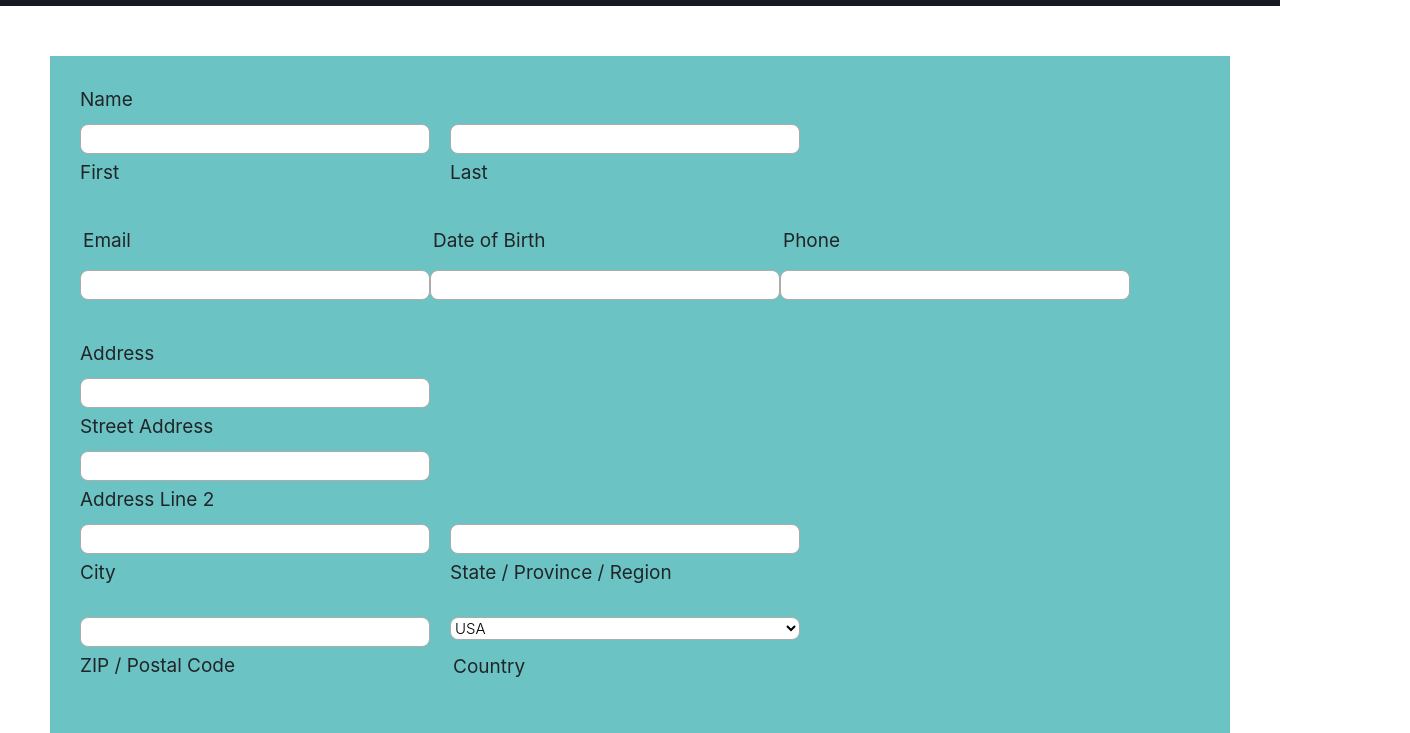
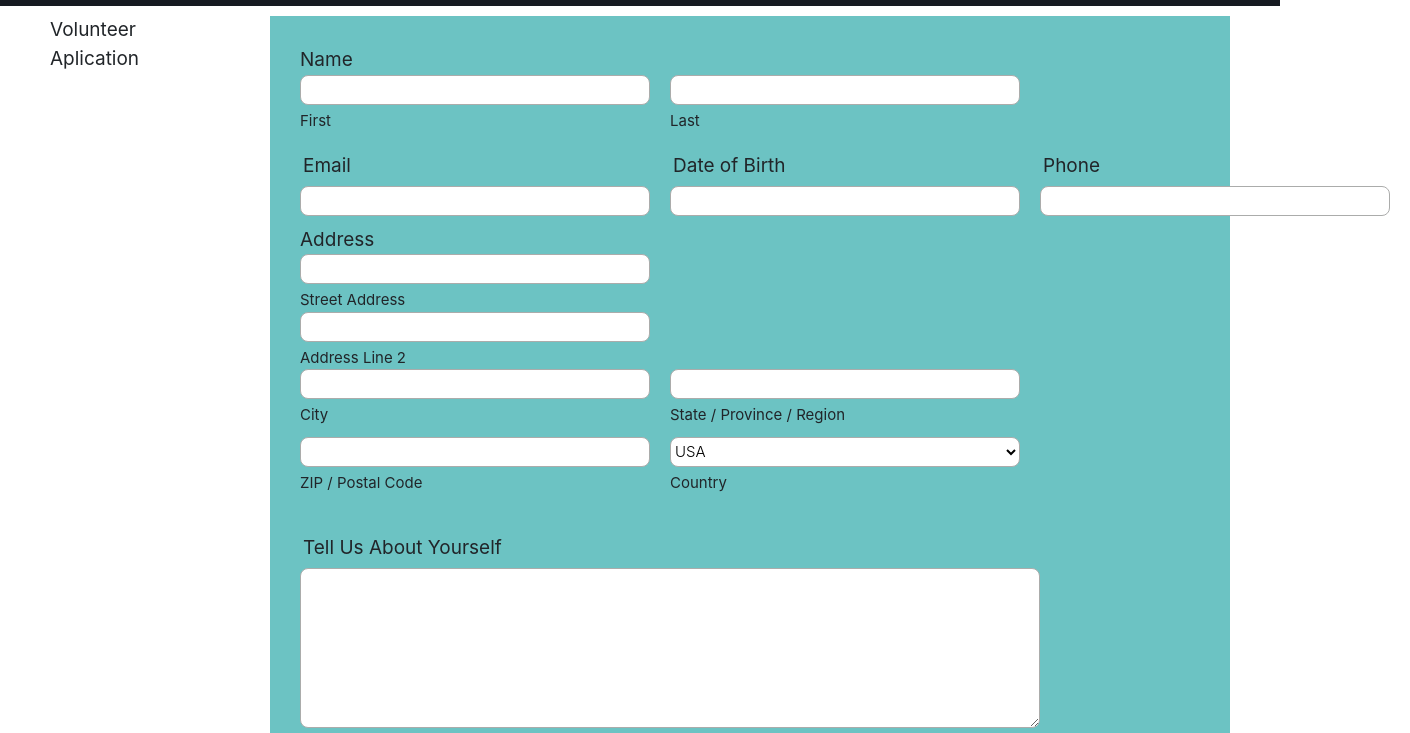
Before and after one commit to nzucconi/MiVoluntario, a website: page pages/volunteer.html in a window 1280 px wide. Shown: the part 62-795 px from the top of the page, 1410 px wide, since content can reach past the window. Drawn offline with Linux system fonts and the light colour scheme; files whose address does not match are found by name.

Commit message:
Adjusting structure

```diff
--- a/pages/volunteer.html
+++ b/pages/volunteer.html
@@ -44,17 +44,18 @@
 		</div>
 <!-----------------I WANT TO VOLUNTEER SECTION------>
 		<div class="maincontact">
+			<p>Volunteer Aplication</p>
 			<div class="contactInfo">
 				<form action="" method="POST" enctype="multiplat/form-data">
 					<label>Name</label>
 					<div class="tempinfo">
 						<div class="tempname">
 							<input required type="text" name="name">
-							<label>First</label>
+							<label class="font-size-small">First</label>
 						</div>
 						<div class="tempname">
 							<input required type="text" name="name">
-							<label>Last</label>
+							<label class="font-size-small">Last</label>
 						</div>
 					</div>
 					<div class="tempinfo">
@@ -74,26 +75,26 @@
 					<label>Address</label>
 					<div class="tempname">
 						<input required type="text" name="name">
-						<label>Street Address</label>
+						<label class="font-size-small">Street Address</label>
 					</div>
 					<div class="tempname">
 						<input required type="text" name="name">
-						<label>Address Line 2</label>
+						<label class="font-size-small">Address Line 2</label>
 					</div>
 					<div class="tempinfo">
 						<div class="tempname">
 							<input required type="text" name="name">
-							<label>City</label>
+							<label class="font-size-small">City</label>
 						</div>
 						<div class="tempname">
 							<input required type="text" name="name">
-							<label>State / Province / Region</label>
+							<label class="font-size-small">State / Province / Region</label>
 						</div>
 					</div>
 					<div class="tempinfo">
 						<div class="tempname">
 							<input required type="text" name="name">
-							<label>ZIP / Postal Code</label>
+							<label class="font-size-small">ZIP / Postal Code</label>
 						</div>
 						<div class="tempselect">
 							<select class="font-size-small font-weight-light">
@@ -101,16 +102,15 @@
 								<option>Canada</option>
 								<option>Mexico</option>
 							</select>
-							<label>Country</label>
+							<label class="font-size-small">Country</label>
 						</div>
 					</div>
-					<label>Address</label>
 					<div class="tempmessage focus">
-						<label>Mensaje</label>
+						<label>Tell Us About Yourself</label>
 						<textarea></textarea>
 					</div>
 					<div class="maincontact__send maincontact__send--animated">
-						<input type="submit" name="sube_form" value="Enviar">
+						<input type="submit" name="sube_form" value="Send">
 					</div>
 				</form>
 			</div>
--- a/scss/_banner.scss
+++ b/scss/_banner.scss
@@ -30,7 +30,7 @@
 				padding: 10px;
 				width: 50%;
 				height: 22%;
-				background-color: #97c3ff;
+				background-color: #e2524d;
 				.banner-box__logo{
 					flex: 1;
 				}
--- a/scss/_contact.scss
+++ b/scss/_contact.scss
@@ -2,16 +2,23 @@
 	display: flex;
 	flex-direction: row;
 	min-height: 400px;
-	width: 100%;
+	p{
+		margin-left: 50px;
+		margin-top: 10px;
+	}
+	label{
+		margin-bottom: 0;
+	}
 	.contactInfo{
 		background-color: #6cc3c3;
 		flex: 3;
-		margin: 50px;
+		margin: 10px 50px;
 		padding: 30px;
+		width: 75%;
 		.tempinfo{
 			display: flex;
 			flex-direction: row;
-			padding-bottom: 20px;
+			padding-bottom: 10px;
 		}
 		.tempname{
 			display: flex;
@@ -29,7 +36,7 @@
 		.tempemail{
 			display: flex;
 			flex-direction: column;
-			padding-bottom: 20px;
+			padding-right: 20px;
 			input{
 				width: 350px;
 				height: 30px;
@@ -46,16 +53,17 @@
 			select{
 				width: 350px;
 				background-color: rgb(255, 255, 255);
+    			height: 30px;
 			}
 			label{
-				padding: 13px 0px 5px 3px;
+				padding-top: 5px;
 			}
 		}
 		.tempmessage{
 			display: flex;
 			flex-direction: column;
 			label{
-				padding: 20px 0px 5px 3px;
+				padding: 10px 0px 5px 3px;
 			}
 			textarea{
 				width: 740px;
@@ -75,10 +83,10 @@
 	.contactBanner{
 		background-color: $bgColor;
 		flex: 2;
+		margin: 10px 0px;
 		.contactBanner-box{
-			height: 70%;
+			height: 90%;
 			width: 80%;
-			margin: 50px 0px auto;
 			padding: 20px;
 			background-color: #f0b0e8;
 		}
```
Also changed, not shown: pages/contact.html (+3 -3 lines), css/estilos.css.
